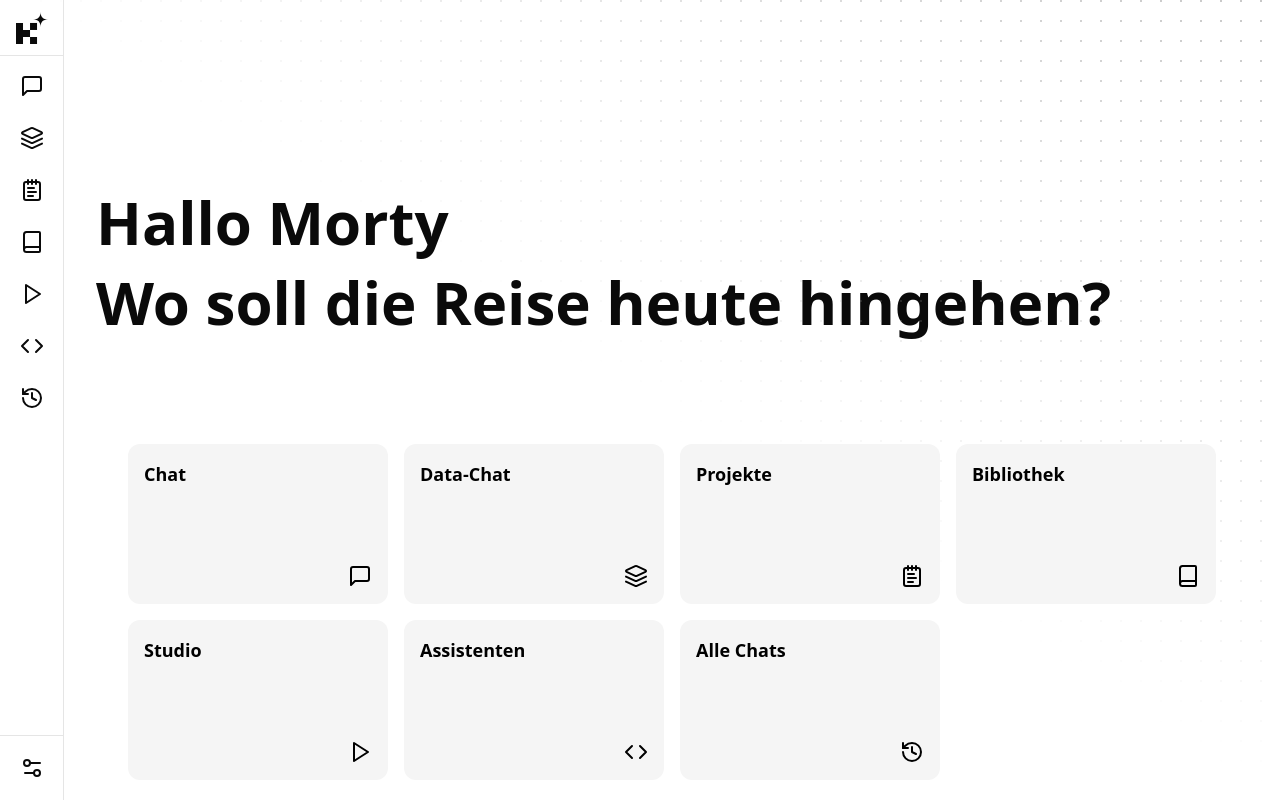
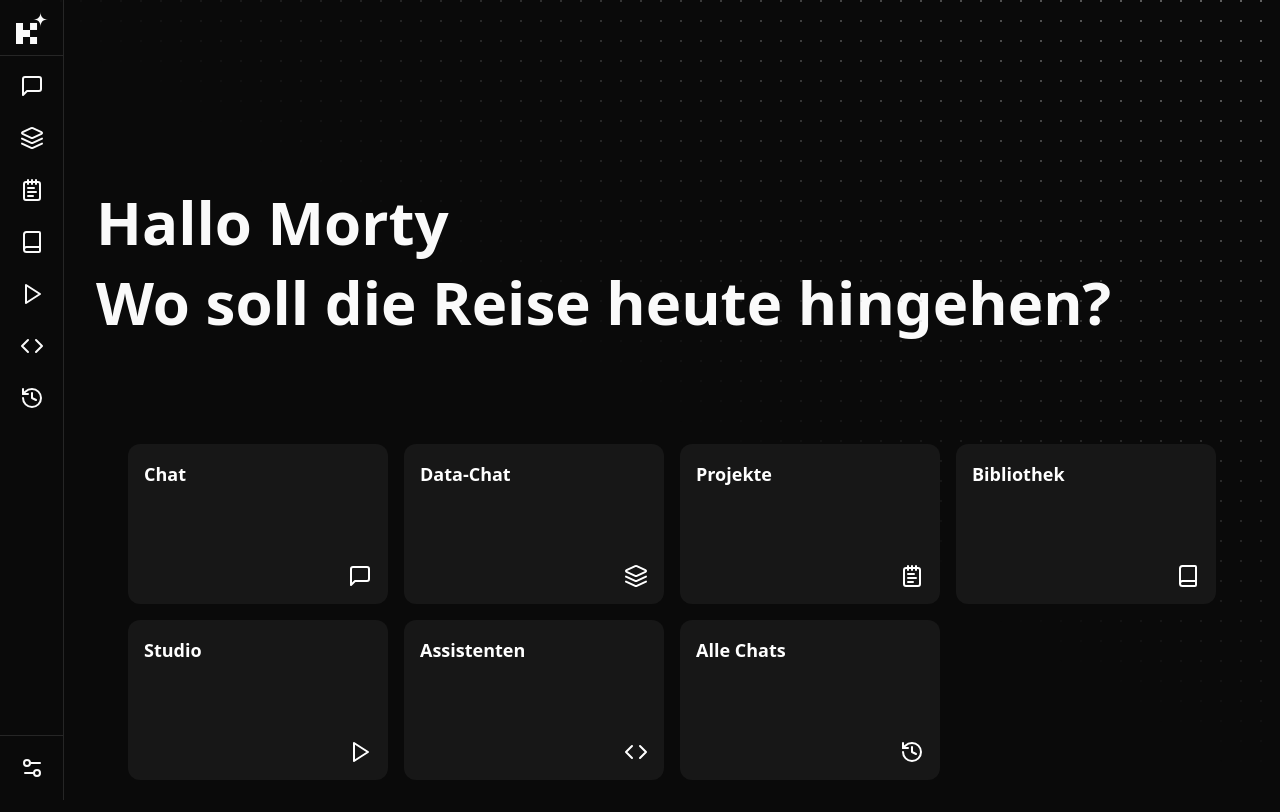
Before and after one commit to rRakarare/cockpit-componnents, a React (Vite) app: page / in a window 1280 px wide. Built offline with nearby package versions, Linux system fonts and the light colour scheme.

Commit message:
switchlight

```diff
--- /dev/null
+++ b/src/components/layout/_components/navigation/mode-toggle.tsx
@@ -0,0 +1,20 @@
+import { Moon, Sun } from "lucide-react";
+
+import { Button } from "@/components/ui/button";
+import { useTheme } from "../theme-provider";
+
+export function ModeToggle() {
+  const { setTheme, theme } = useTheme();
+
+  return (
+    <Button
+      variant="outline"
+      size="icon"
+      onClick={() => setTheme(theme === "light" ? "dark" : "light")}
+    >
+      <Sun className="h-[1.2rem] w-[1.2rem] rotate-0 scale-100 transition-all dark:-rotate-90 dark:scale-0" />
+      <Moon className="absolute h-[1.2rem] w-[1.2rem] rotate-90 scale-0 transition-all dark:rotate-0 dark:scale-100" />
+      <span className="sr-only">Toggle theme</span>
+    </Button>
+  );
+}
--- a/src/components/layout/_components/navigation/settings.tsx
+++ b/src/components/layout/_components/navigation/settings.tsx
@@ -5,6 +5,7 @@ import {
 } from "@/components/ui/popover";
 import { Settings2 } from "lucide-react";
 import Logout from "./logout";
+import { ModeToggle } from "./mode-toggle";
 
 function Settings() {
   return (
@@ -23,6 +24,7 @@ function Settings() {
         className="max-w-fit flex flex-col space-y-2 px-2 py-0 pb-2"
       >
         <div className="border-b px-2 py-1 -mx-2">settings</div>
+        <ModeToggle />
         <Logout />
       </PopoverContent>
     </Popover>
--- /dev/null
+++ b/src/components/layout/_components/theme-provider.tsx
@@ -0,0 +1,74 @@
+import { createContext, useContext, useEffect, useState } from "react"
+
+type Theme = "dark" | "light" | "system"
+
+type ThemeProviderProps = {
+  children: React.ReactNode
+  defaultTheme?: Theme
+  storageKey?: string
+}
+
+type ThemeProviderState = {
+  theme: Theme
+  setTheme: (theme: Theme) => void
+}
+
+const initialState: ThemeProviderState = {
+  theme: "system",
+  setTheme: () => null,
+}
+
+const ThemeProviderContext = createContext<ThemeProviderState>(initialState)
+
+export function ThemeProvider({
+  children,
+  defaultTheme = "system",
+  storageKey = "vite-ui-theme",
+  ...props
+}: ThemeProviderProps) {
+  const [theme, setTheme] = useState<Theme>(
+    () => (localStorage.getItem(storageKey) as Theme) || defaultTheme
+  )
+
+  useEffect(() => {
+    const root = window.document.documentElement
+
+    root.classList.remove("light", "dark")
+
+    if (theme === "system") {
+      const systemTheme = window.matchMedia("(prefers-color-scheme: dark)")
+        .matches
+        ? "dark"
+        : "light"
+
+      root.classList.add(systemTheme)
+      return
+    }
+
+    root.classList.add(theme)
+  }, [theme])
+
+  const value = {
+    theme,
+    setTheme: (theme: Theme) => {
+      localStorage.setItem(storageKey, theme)
+      setTheme(theme)
+    },
+  }
+
+  return (
+    <ThemeProviderContext.Provider {...props} value={value}>
+      {children}
+    </ThemeProviderContext.Provider>
+  )
+}
+
+// eslint-disable-next-line react-refresh/only-export-components
+export const useTheme = () => {
+  const context = useContext(ThemeProviderContext)
+
+  if (context === undefined)
+    throw new Error("useTheme must be used within a ThemeProvider")
+
+  return context
+}
--- a/src/main.tsx
+++ b/src/main.tsx
@@ -2,9 +2,12 @@ import { StrictMode } from 'react'
 import { createRoot } from 'react-dom/client'
 import App from './Application.tsx'
 import './index.css'
+import { ThemeProvider } from './components/layout/_components/theme-provider.tsx'
 
 createRoot(document.getElementById('root')!).render(
   <StrictMode>
+    <ThemeProvider defaultTheme="dark" storageKey="vite-ui-theme">
     <App />
+    </ThemeProvider>
   </StrictMode>,
 )
```
